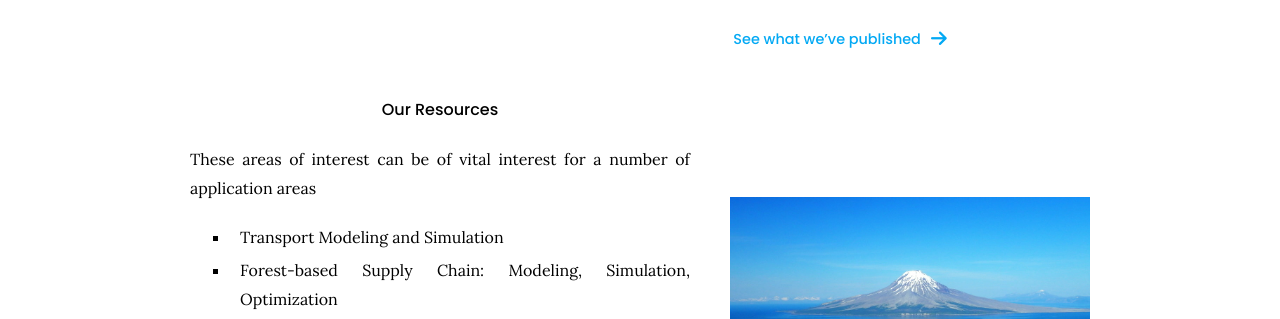
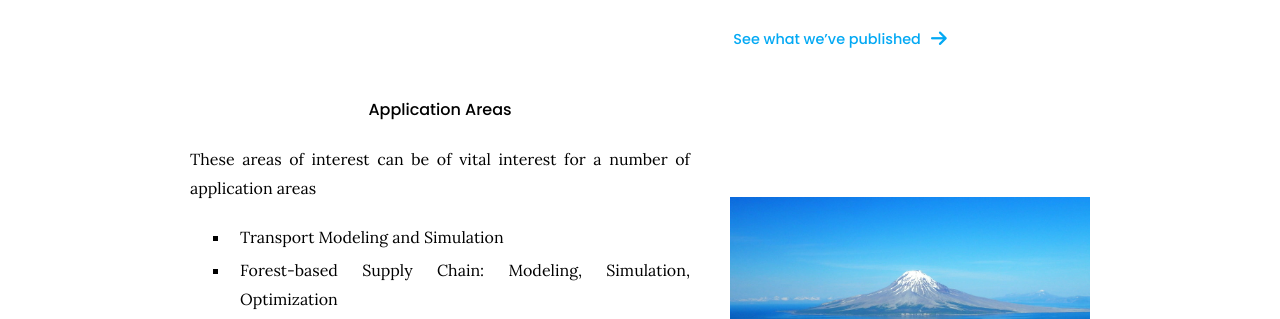
Before and after one commit to geowei1/geowei1.github.io, a Jekyll site: the page built from index.md, in a window 1280 px wide. Shown: the part 775-1094 px from the top of the page. Built offline with Jekyll 4.4.1, drawn with Linux system fonts in a browser that asks for light colours.

Commit message:
Update index.md

```diff
--- a/index.md
+++ b/index.md
@@ -66,7 +66,7 @@ These areas of interest can be of vital interest for a number of application are
   include feature.html
   image="images/photo.jpg"
   link="resources"
-  title="Our Resources"
+  title="Application Areas"
   flip=true
   text=text
 %}
```
